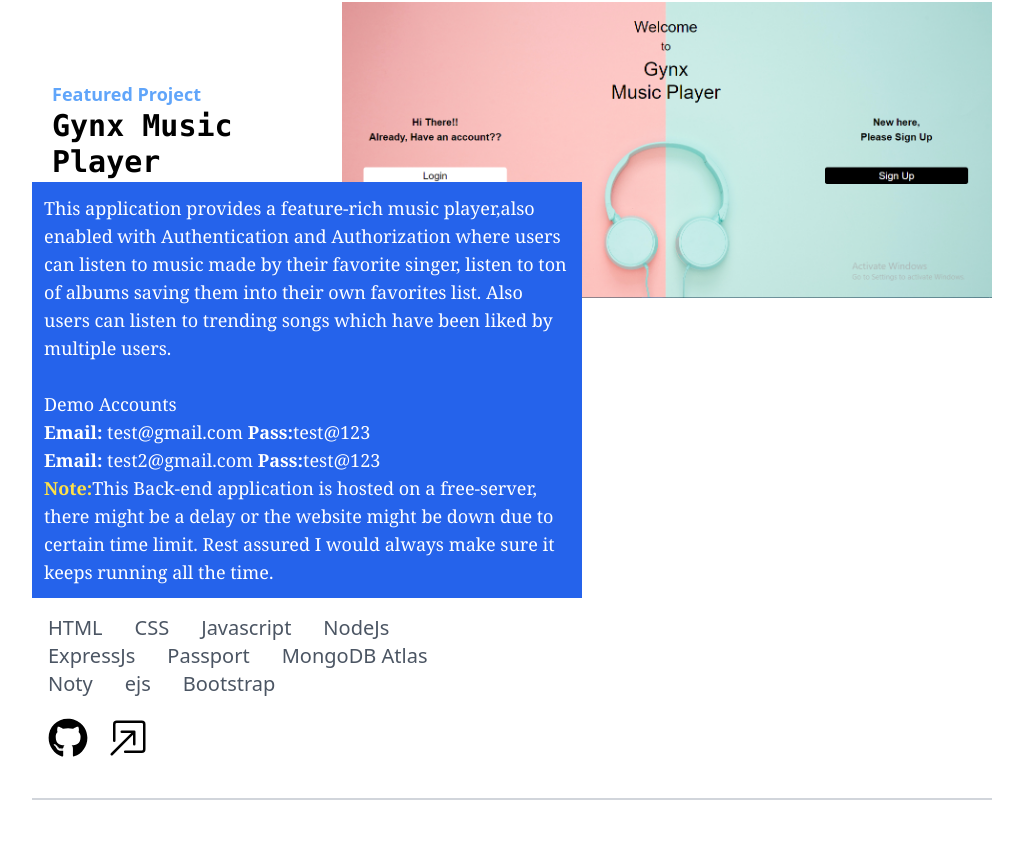
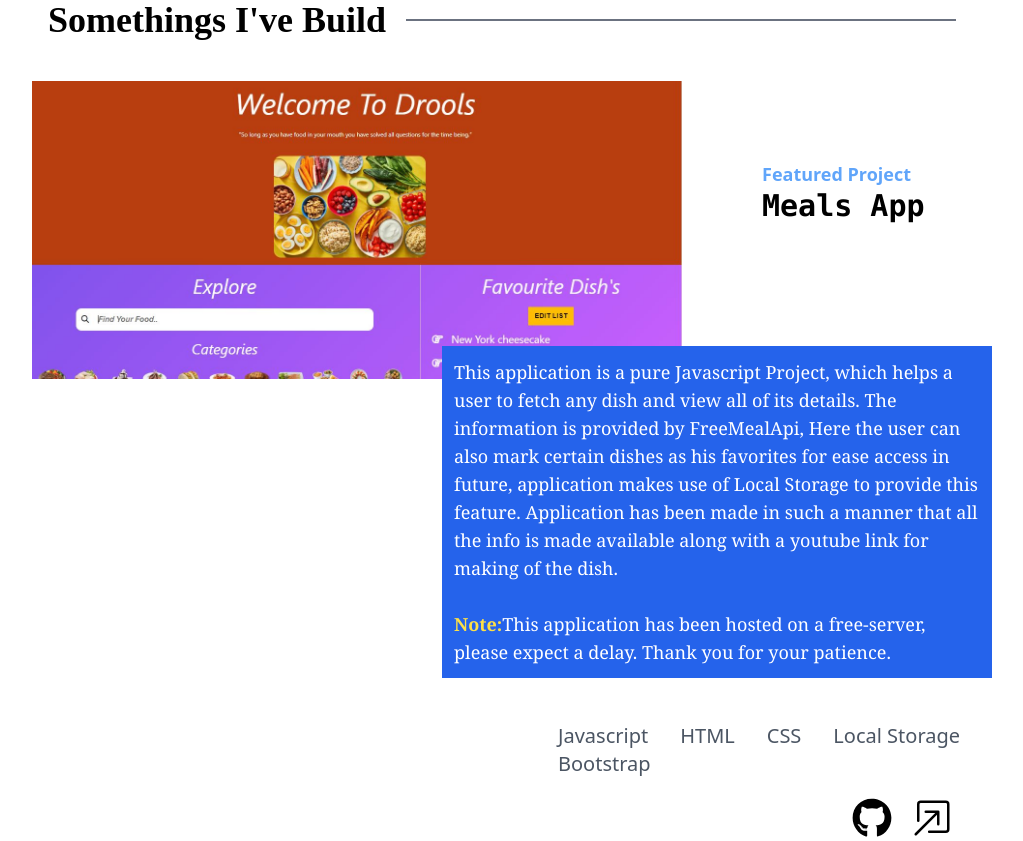
Before and after one commit to AjayBiradar5956/Portfolio, a React (Create React App) app: page / in a window 1280 px wide. Shown: the part 2630-3471 px from the top of the page, without its empty margins (128-1151 px from the left). Built offline with nearby package versions, Linux system fonts and the light colour scheme.

Commit message:
added work details

```diff
--- a/src/components/Navbar.js
+++ b/src/components/Navbar.js
@@ -21,7 +21,7 @@ const Navbar = () => {
 
             {/* Menu */}
             <ul className='hidden lg:flex me-10 '>
-                <li className='text-xl'>
+                <li className='text-xl hover:text-orange-500'>
                     <Link
                         to="Home"
                         smooth={true}
@@ -30,7 +30,7 @@ const Navbar = () => {
                         Home
                     </Link>
                 </li>
-                <li className='text-xl'>
+                <li className='text-xl hover:text-orange-500'>
                     <Link
                         to="About"
                         smooth={true}
@@ -39,7 +39,7 @@ const Navbar = () => {
                         About
                     </Link>
                 </li>
-                <li className='text-xl'>
+                <li className='text-xl hover:text-orange-500'>
                     <Link
                         to="Skills"
                         smooth={true}
@@ -48,7 +48,7 @@ const Navbar = () => {
                         Skills
                     </Link>
                 </li>
-                <li className='text-xl'>
+                <li className='text-xl hover:text-orange-500'>
                     <Link
                         to="Work"
                         smooth={true}
@@ -57,7 +57,7 @@ const Navbar = () => {
                         Work
                     </Link>
                 </li>
-                <li className='text-xl'>
+                <li className='text-xl hover:text-orange-500'>
                     <Link
                         to="Certification"
                         smooth={true}
@@ -66,7 +66,7 @@ const Navbar = () => {
                         Certification
                     </Link>
                 </li>
-                <li className='text-xl'>
+                <li className='text-xl hover:text-orange-500'>
                     <Link
                         to="Contact"
                         smooth={true}
@@ -98,7 +98,7 @@ const Navbar = () => {
                     :
                     'hidden'
                 }>
-                <li className='p-3 text-4xl'>
+                <li className='p-3 text-4xl hover:text-orange-500'>
                     <Link
                         onClick={handleHam}
                         to="Home"
@@ -108,7 +108,7 @@ const Navbar = () => {
                         Home
                     </Link>
                 </li>
-                <li className='p-3 text-4xl'>
+                <li className='p-3 text-4xl hover:text-orange-500'>
                     <Link
                         onClick={handleHam}
                         to="About"
@@ -118,7 +118,7 @@ const Navbar = () => {
                         About
                     </Link>
                 </li>
-                <li className='p-3 text-4xl'>
+                <li className='p-3 text-4xl hover:text-orange-500'>
                     <Link
                         onClick={handleHam}
                         to="Skills"
@@ -128,7 +128,7 @@ const Navbar = () => {
                         Skills
                     </Link>
                 </li>
-                <li className='p-3 text-4xl'>
+                <li className='p-3 text-4xl hover:text-orange-500'>
                     <Link
                         onClick={handleHam}
                         to="Work"
@@ -138,7 +138,7 @@ const Navbar = () => {
                         Work
                     </Link>
                 </li>
-                <li className='p-3 text-4xl'>
+                <li className='p-3 text-4xl hover:text-orange-500'>
                     <Link
                         onClick={handleHam}
                         to="Certification"
@@ -148,7 +148,7 @@ const Navbar = () => {
                         Certification
                     </Link>
                 </li>
-                <li className='p-3 text-4xl'>
+                <li className='p-3 text-4xl hover:text-orange-500'>
                     <Link
                         onClick={handleHam}
                         to="Contact"
--- a/src/components/Skills.js
+++ b/src/components/Skills.js
@@ -15,45 +15,51 @@ const Skills = () => {
     return (
         <div
             name='Skills'
-            className="h-screen w-[728px] md:w-full bg-[#DDD0C8] text-[#323232] flex flex-col justify-center items-center pt-36">
+            className="h-screen w-[728px] md:w-full bg-[#DDD0C8] text-[#323232] flex flex-col justify-center items-center pt-36 mb-20">
             <p className='text-4xl font-bold inline border-b-4 border-pink-600'>
                 Technical Skills
             </p>
-            <div className="w-[550px]  mt-10 lg:w-[1000px] h-[350px] flex flex-row flex-wrap justify-evenly md:justify-between items-center mb-32">
+            <div className="w-[550px] mt-10 lg:w-[1000px] h-[350px] flex flex-row flex-wrap justify-evenly md:justify-between items-center mb-32">
                 <div className="lg:w-[150px] lg:h-[150px] mb-5 md:mb-0 md:w-[100px] md:h-[100px] h-[80px] w-[80px]">
                     <img
                         className="shadow-md shadow-[#323232] hover:scale-110 duration-500 h-full w-full rounded-full"
                         src={java}
+                        alt="Java"
                     />
                 </div>
                 <div className="lg:w-[150px] lg:h-[150px] mb-5 md:mb-0 md:w-[100px] md:h-[100px] h-[80px] w-[80px]">
                     <img
                         className=" shadow-md shadow-[#323232] hover:scale-110 duration-500 h-full w-full rounded-full"
                         src={javascript}
+                        alt="Javascript"
                     />
                 </div>
                 <div className="lg:w-[150px] lg:h-[150px] mb-5 md:mb-0 md:w-[100px] md:h-[100px] h-[80px] w-[80px]">
                     <img
                         className=" shadow-md shadow-[#323232] hover:scale-110 duration-500 h-full w-full rounded-full"
                         src={html}
+                        alt="HTML"
                     />
                 </div>
                 <div className="lg:w-[150px] lg:h-[150px] mb-5 md:mb-0 md:w-[100px] md:h-[100px] h-[80px] w-[80px]">
                     <img
                         className=" shadow-md shadow-[#323232] hover:scale-110 duration-500 h-full w-full rounded-full"
                         src={css}
+                        alt="CSS"
                     />
                 </div>
                 <div className="lg:w-[150px] lg:h-[150px] mb-5 md:mb-0 md:w-[100px] md:h-[100px] h-[80px] w-[80px]">
                     <img
                         className=" shadow-md shadow-[#323232] hover:scale-110 duration-500 h-full w-full rounded-full"
                         src={node}
+                        alt="Node"
                     />
                 </div>
                 <div className="lg:w-[150px] lg:h-[150px] mb-5 md:mb-0 md:w-[100px] md:h-[100px] h-[80px] w-[80px]">
                     <img
                         className=" shadow-md shadow-[#323232] hover:scale-110 duration-500 h-full w-full rounded-full"
                         src={react}
+                        alt="React"
                     />
                 </div>
 
@@ -61,30 +67,35 @@ const Skills = () => {
                     <img
                         className=" shadow-md shadow-[#323232] hover:scale-110 duration-500 h-full w-full rounded-full"
                         src={redux}
+                        alt="Redux"
                     />
                 </div>
                 <div className="lg:w-[150px] lg:h-[150px] mb-5 md:mb-0 md:w-[100px] md:h-[100px] h-[80px] w-[80px]">
                     <img
                         className=" shadow-md shadow-[#323232] hover:scale-110 duration-500 h-full w-full rounded-full"
                         src={mongo}
+                        alt="MongoDB"
                     />
                 </div>
                 <div className="lg:w-[150px] lg:h-[150px] mb-5 md:mb-0 md:w-[100px] md:h-[100px] h-[80px] w-[80px]">
                     <img
                         className=" shadow-md shadow-[#323232] hover:scale-110 duration-500 h-full w-full rounded-full"
                         src={mysql}
+                        alt="MySql"
                     />
                 </div>
                 <div className="lg:w-[150px] lg:h-[150px] mb-5 md:mb-0 md:w-[100px] md:h-[100px] h-[80px] w-[80px]">
                     <img
                         className=" shadow-md shadow-[#323232] hover:scale-110 duration-500 h-full w-full rounded-full"
                         src={github}
+                        alt="Github"
                     />
                 </div>
                 <div className="lg:w-[150px] lg:h-[150px] mb-5 md:mb-0 md:w-[100px] md:h-[100px] h-[80px] w-[80px]   ">
                     <img
                         className=" shadow-md shadow-[#323232] hover:scale-110 duration-500 h-full w-full rounded-full"
                         src={tailwind}
+                        alt="Java"
                     />
                 </div>
             </div>
--- a/src/components/Work.js
+++ b/src/components/Work.js
@@ -1,6 +1,7 @@
 import React from 'react'
 import gynx from '../assets/gynx.png'
 import ecom101 from '../assets/ecom101.png'
+import meals from '../assets/meals.JPG'
 import { FaGithub } from 'react-icons/fa';
 import { BsBoxArrowInUpRight } from 'react-icons/bs'
 
@@ -16,6 +17,64 @@ const Work = () => {
                 <div className='border-t-2 border-gray-500 w-0 md:w-[350px] lg:w-[550px] self-center mx-5'></div>
             </div>
             {/* project overall container */}
+
+            {/* Meals App */}
+            <div className='h-[800px] w-[75%] mt-10 relative border-b-2 border-gray-300'>
+                <span className='ps-5 top-20 right-0  absolute h-[100px] w-[250px]'>
+                    <span className=' text-lg font-bold text-blue-400 font-sans'>
+                        Featured Project
+                    </span><br></br>
+                    <span
+                        className='font-bold text-3xl font-mono '>
+                        Meals App
+                    </span>
+                </span>
+                <div className='top-0 h-[300px] w-[650px] left-0 absolute'>
+                    <img
+                        src={meals}
+                        alt='Meals App Homepage'
+                        className='h-full w-full object-contain'
+                    />
+                </div>
+                <div className='h-auto text-lg font-serif text-white bg-blue-600 p-3 w-[550px] right-0 bottom-[200px] absolute'>
+                    <p>
+                        This application is a pure Javascript Project, which helps a user to fetch any dish and view all of its details. The information is provided by FreeMealApi, Here the user can also mark certain dishes as his favorites for ease access in future, application makes use of Local Storage to provide this feature. Application has been made in such a manner that all the info is made available along with a youtube link for making of the dish.
+                    </p>
+                    <br></br>
+                    <p>
+                        <span className='font-bold text-yellow-300'>Note:</span>
+                        This application has been hosted on a free-server, please expect a delay. Thank you for your patience.
+                    </p>
+                </div>
+                <div className='h-auto w-[450px]  bottom-[100px] right-0 absolute'>
+                    <ul className='flex flex-row flex-wrap text-xl font-sans text-gray-600 '>
+                        <li>Javascript</li>
+                        <li>HTML</li>
+                        <li>CSS</li>
+                        <li>Local Storage</li>
+                        <li>Bootstrap</li>
+                    </ul>
+                </div>
+                <div className='bottom-10 right-10 absolute flex flex-row justify-start'>
+                    <a
+                        href='https://github.com/AjayBiradar5956/MealApp'
+                        rel="noopener noreferrer"
+                        target="_blank"
+                    >
+                        <FaGithub size={40} />
+                    </a>
+                    <>
+                        <a
+                            href='https://ajaybiradar5956.github.io/MealApp/'
+                            className='ps-5'
+                            rel="noopener noreferrer"
+                            target="_blank"
+                        >
+                            <BsBoxArrowInUpRight size={40} />
+                        </a>
+                    </>
+                </div>
+            </div>
 
             {/* Gynx Music Studio */}
             <div className='h-[800px] w-[75%] mt-10 relative border-b-2 border-gray-300'>
```
Also changed, not shown: src/assets/meals.JPG (added).
